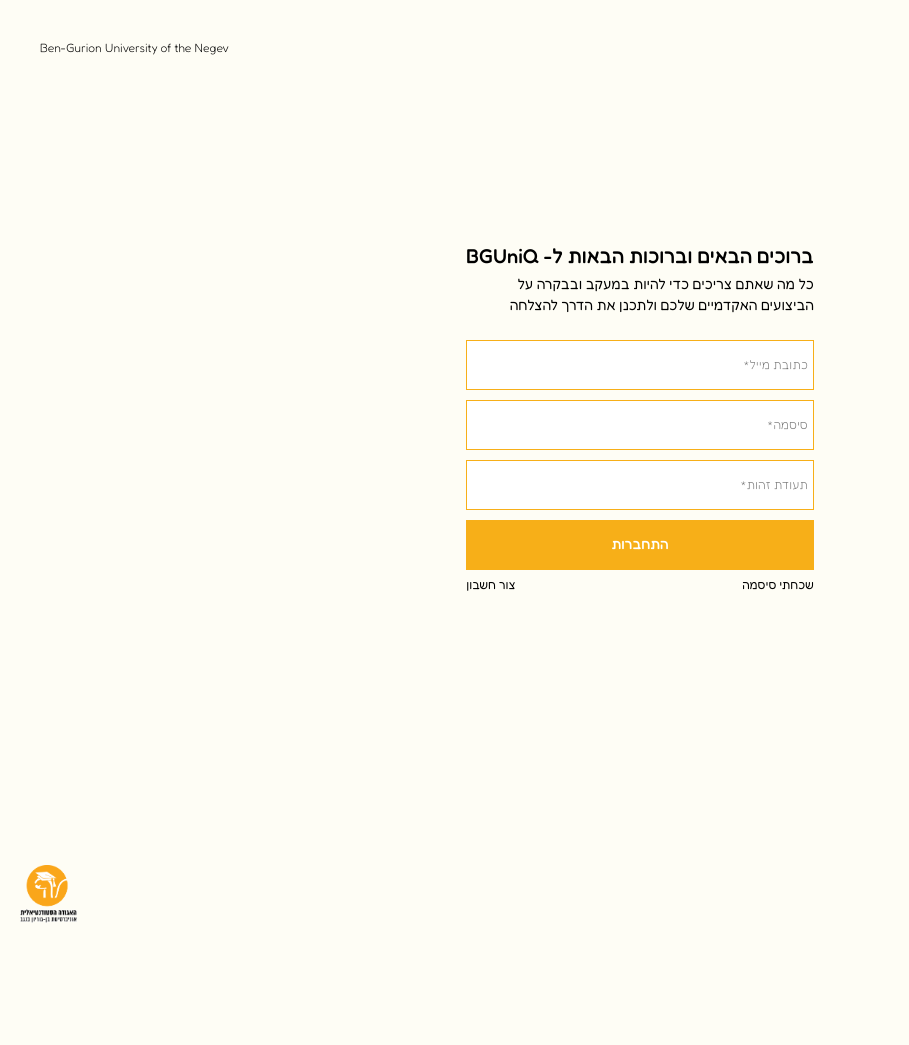
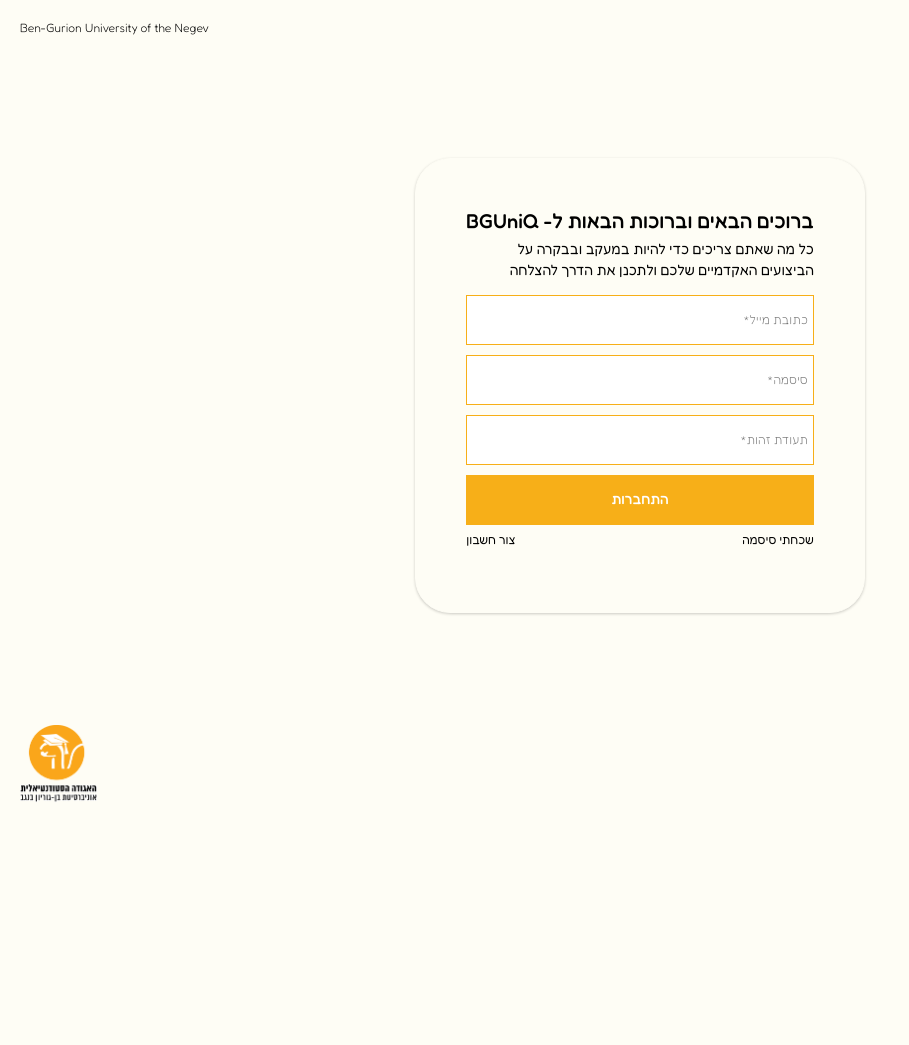
Before and after one commit to shirazshalev/group3, a Flask app: page / in a window 1280 px wide. Shown: the whole page, without its empty margins (0-909 px from the left). After the commit the page ends 802 px from the top, so only its background shows below. Run offline with Flask 3, Linux system fonts and the light colour scheme; parts of the project's set-up code (start-up, migrations or seed data) failed here and were passed over.

Commit message:
Login Changed

```diff
--- a/BGUniQProject/app.py
+++ b/BGUniQProject/app.py
@@ -11,6 +11,9 @@
 from pages.Login.Login import (loginBP)
 app.register_blueprint(loginBP)
 
+# ForgotMyPassword
+from pages.ForgotMyPassword.ForgotMyPassword import (ForgotMyPasswordBP)
+app.register_blueprint(ForgotMyPasswordBP)
 
 # Navigation
 from components.Navigation.Navigation import (navigationBP)
--- a/BGUniQProject/pages/Login/Static/CSS/Login.css
+++ b/BGUniQProject/pages/Login/Static/CSS/Login.css
@@ -14,10 +14,19 @@
 }
 
 main {
-    min-height: 80vh;
     display: flex;
     justify-content: center;
     align-items: center;
+    margin: 20px;
+    min-height: 80vh;
+    box-sizing: border-box;
+}
+
+.loginSection {
+    padding: 50px;
+    border: 0.5px solid #fefdf5;
+    box-shadow: 0 1px 3px rgba(0, 0, 0, 0.2);
+    border-radius: 35px;
 }
 
 .loginStyle {
@@ -37,7 +46,7 @@
     font-size: 14px;
     text-align: right;
     line-height: 1.5;
-    padding-bottom: 20px;
+    padding-bottom: 10px;
     font-weight: 400;
 }
 
@@ -87,30 +96,6 @@
     background-color: #ffe2b2;
 }
 
-footer {
-    display: grid;
-    grid-template-columns: 1fr;
-}
-
-footer div{
-    justify-self: left;
-}
-
-#logo {
-    height: 80px;
-    width: auto;
-    padding-left: 20px;
-    padding-top: 20px;
-}
-
-header {
-    justify-self: left;
-    padding-left: 20px;
-    padding-top: 20px;
-    padding-bottom: 20px;
-    font-size: 12px;
-}
-
 .loginStyle .extraActions {
     display: flex;
     justify-content: space-between;
@@ -128,4 +113,38 @@
     text-decoration: underline;
 }
 
-/* Media Query - not needed */
+input:focus, textarea:focus, select:focus, button:focus {
+    outline: none;
+    box-shadow: none;
+}
+
+input {
+    cursor: default;
+}
+
+/* ------------------------ForgotMyPassword------------------------ */
+.back {
+    display: flex;
+    justify-content: flex-end;
+    padding-bottom: 5px;
+    cursor: pointer;
+}
+
+/* ------------------------Footer------------------------ */
+footer {
+    display: grid;
+    grid-template-columns: 1fr;
+    min-height: 10vh;
+    margin: 20px;
+}
+
+footer div{
+    justify-self: left;
+}
+
+#logo {
+    height: 80px;
+    width: auto;
+}
+
+/* ------------------------Media Query - not needed------------------------ */
--- a/BGUniQProject/pages/Login/Templates/Login.html
+++ b/BGUniQProject/pages/Login/Templates/Login.html
@@ -22,7 +22,7 @@
 
 {# main - Navigation & Footer are included in Base.html #}
 {% block mainContent %}
-        <section class="loginSection">
+    <section class="loginSection">
         <div class="loginStyle">
             <H3 class="mainTitle">ברוכים הבאים וברוכות הבאות ל- BGUniQ</H3>
             <p class="textStyle"> כל מה שאתם צריכים כדי להיות במעקב ובבקרה על </br>
@@ -34,7 +34,7 @@
                 <input class="mainButton" type="submit" name="Login" value="התחברות"> </br> </br>
             </form>
             <div class="extraActions">
-                <a href="Sign%20In.html">שכחתי סיסמה</a>
+                <a href="/forgot-my-password">שכחתי סיסמה</a>
                 <a href="/signin-personal">צור חשבון</a>
                 <!--    <i class='bx bx-user' ></i>-->
             </div>
```
